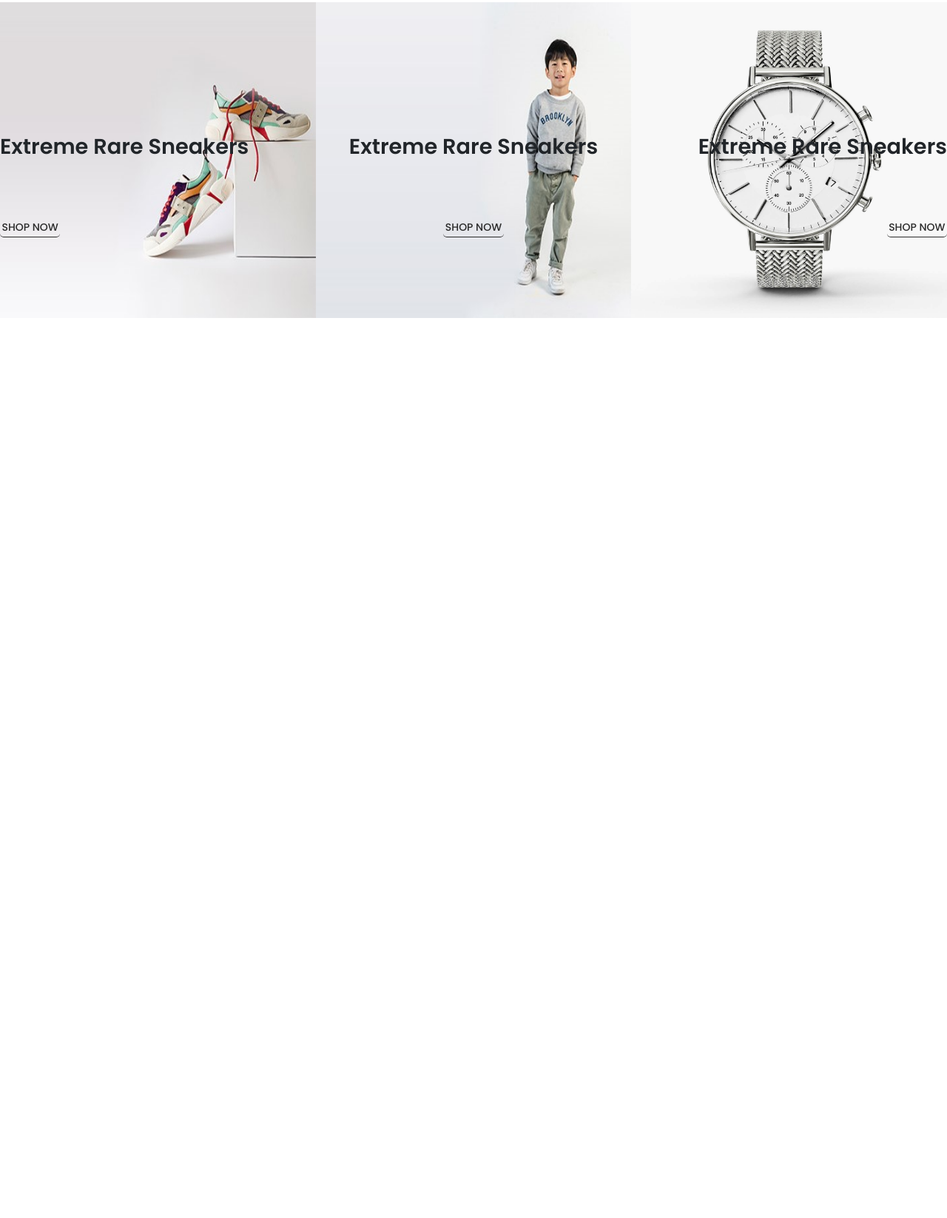
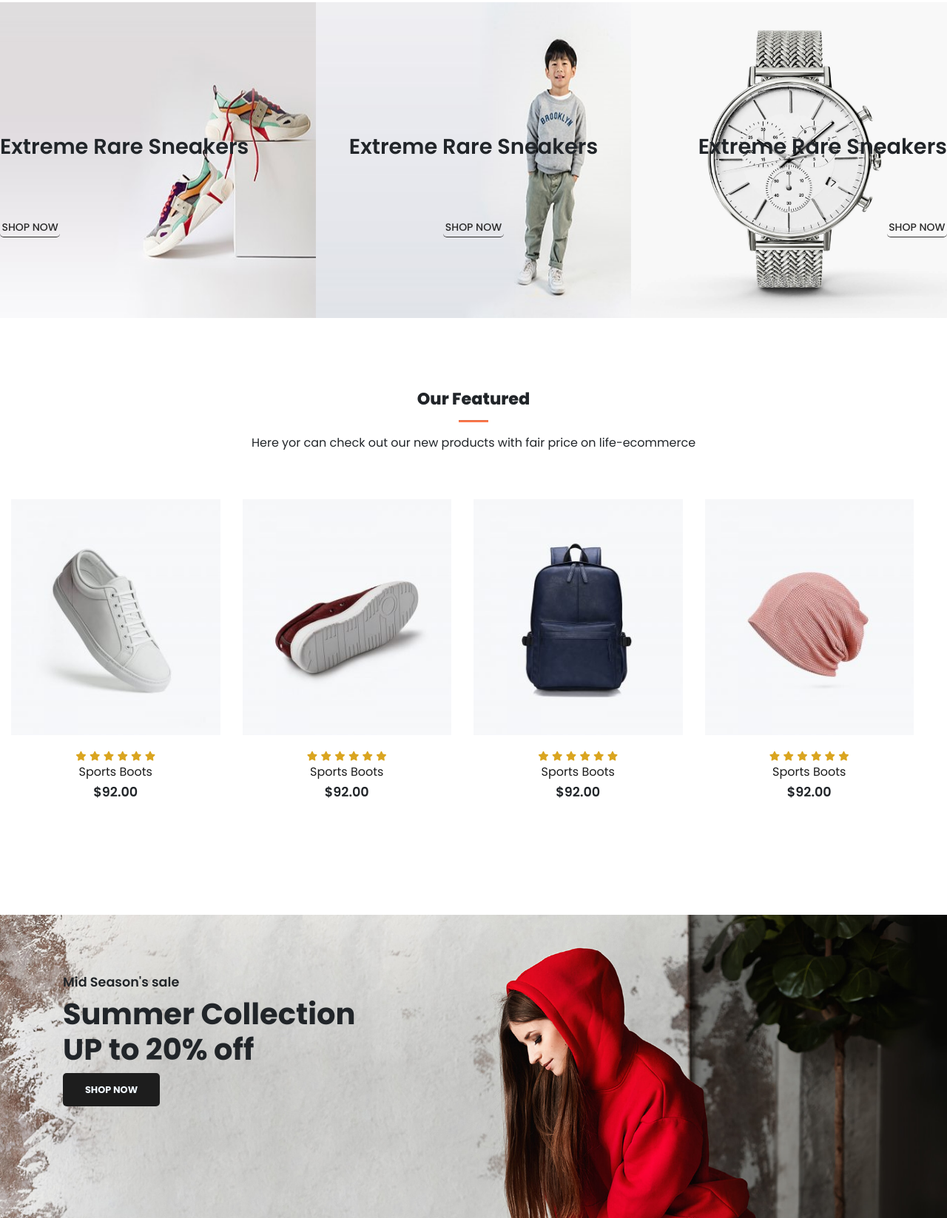
Before and after one commit to jabedit/life-ecommerce, a plain HTML site: page index.html in a window 1280 px wide. Shown: the part 1064-2711 px from the top of the page at 74% size. Before the commit the page ends 1494 px from the top, so only its background shows below. Drawn offline with nearby package versions, Linux system fonts and the light colour scheme.

Commit message:
four commit

```diff
--- a/css/style.css
+++ b/css/style.css
@@ -44,7 +44,17 @@ button{
     font-weight: 700;
     text-transform: capitalize;
     border-radius: 5px;
+    outline: none;
 
+}
+.star i{
+    color: goldenrod;
+    font-size: 0.8rem;
+}
+hr{
+    height: 2px;
+    width: 40px;
+    background-color: #fb774b
 }
 
 /* Header section  */
@@ -190,3 +200,48 @@ button{
     align-items: flex-end;
     text-align: end;
 }
+
+/* Product section Styesheets */
+
+.products{
+    cursor: pointer;
+    margin-bottom: 2rem;
+}
+.products img{
+    transition: .3s all;
+}
+.products:hover img{
+    opacity: 0.7;
+}
+.products .btn-buy{
+    background-color:#fb774b ;
+    transform: translateY(20px);
+    opacity: 0;
+    transition: .3s;
+    outline: none;
+    border: none;
+
+}
+.products:hover .btn-buy{
+    transform: translateY(0);
+    opacity: 1;
+
+
+}
+
+/* Parallax banner */
+#parallx-banner{
+    background-image: url('../images/banner/parallax.jpg');
+    background-repeat: no-repeat;
+    background-size: cover;
+    background-attachment: fixed;
+    background-position: top 70px center ;
+    width: 100%;
+    height: 60vh;
+    display: flex;
+    flex-direction: column;
+    justify-content: center;
+    align-items: flex-start;
+
+
+}
--- a/index.html
+++ b/index.html
@@ -101,6 +101,86 @@
             </div>
           </div>
       </section>
+      <!-- Feature section  -->
+      <section id="featured ">
+        <div class="container text-center mt-5 py-5">
+          <h3>Our Featured </h3>
+          <hr class="mx-auto">
+          <p>Here yor can check out our new products with fair price on life-ecommerce </p>
+        </div>
+        <!-- product section  -->
+        <div class="row container-fluid">
+          <div class="products text-center col-lg-3 col-md-3 col-12">
+            <img class="img-fluid mb-3" src="images/featured/1.jpg" alt="">
+            <div class="star">
+              <i class="fas fa-star"></i>
+              <i class="fas fa-star"></i>
+              <i class="fas fa-star"></i>
+              <i class="fas fa-star"></i>
+              <i class="fas fa-star"></i>
+              <i class="fas fa-star"></i>
+            </div>
+            <h5 class="p-name">Sports Boots</h5>
+            <h4 class="p-price">$92.00</h4>
+            <button class="btn-buy">Buy Now</button>
+
+          </div>
+          <div class="products text-center col-lg-3 col-md-3 col-12">
+            <img class="img-fluid mb-3" src="images/featured/2.jpg" alt="">
+            <div class="star">
+              <i class="fas fa-star"></i>
+              <i class="fas fa-star"></i>
+              <i class="fas fa-star"></i>
+              <i class="fas fa-star"></i>
+              <i class="fas fa-star"></i>
+              <i class="fas fa-star"></i>
+            </div>
+            <h5 class="p-name">Sports Boots</h5>
+            <h4 class="p-price">$92.00</h4>
+            <button class="btn-buy">Buy Now</button>
+
+          </div>
+          <div class="products text-center col-lg-3 col-md-3 col-12">
+            <img class="img-fluid mb-3" src="images/featured/3.jpg" alt="">
+            <div class="star">
+              <i class="fas fa-star"></i>
+              <i class="fas fa-star"></i>
+              <i class="fas fa-star"></i>
+              <i class="fas fa-star"></i>
+              <i class="fas fa-star"></i>
+              <i class="fas fa-star"></i>
+            </div>
+            <h5 class="p-name">Sports Boots</h5>
+            <h4 class="p-price">$92.00</h4>
+            <button class="btn-buy">Buy Now</button>
+
+          </div>
+          <div class="products text-center col-lg-3 col-md-3 col-12">
+            <img class="img-fluid mb-3" src="images/featured/4.jpg" alt="">
+            <div class="star">
+              <i class="fas fa-star"></i>
+              <i class="fas fa-star"></i>
+              <i class="fas fa-star"></i>
+              <i class="fas fa-star"></i>
+              <i class="fas fa-star"></i>
+              <i class="fas fa-star"></i>
+            </div>
+            <h5 class="p-name">Sports Boots</h5>
+            <h4 class="p-price">$92.00</h4>
+            <button class="btn-buy">Buy Now</button>
+
+          </div>
+        </div>
+        <!-- Parallax Banners  -->
+        <section id="parallx-banner">
+            <div class="container">
+              <h4>Mid Season's sale</h4>
+              <h1>Summer Collection <br> UP to 20% off</h1>
+              <button class="text-uppercase">Shop Now</button>
+            </div>
+        </section>
+      </section>
+
     </main>
     <!-- footer section  -->
     <footer>
```
